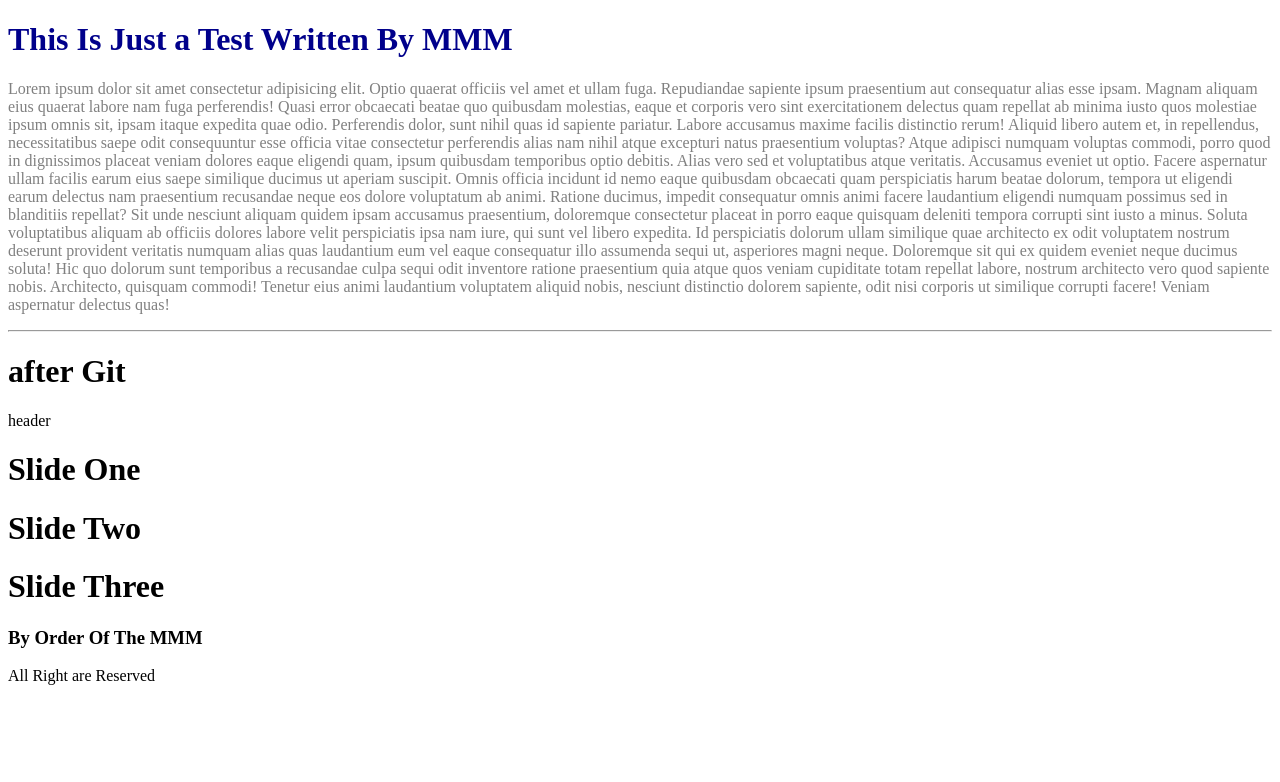
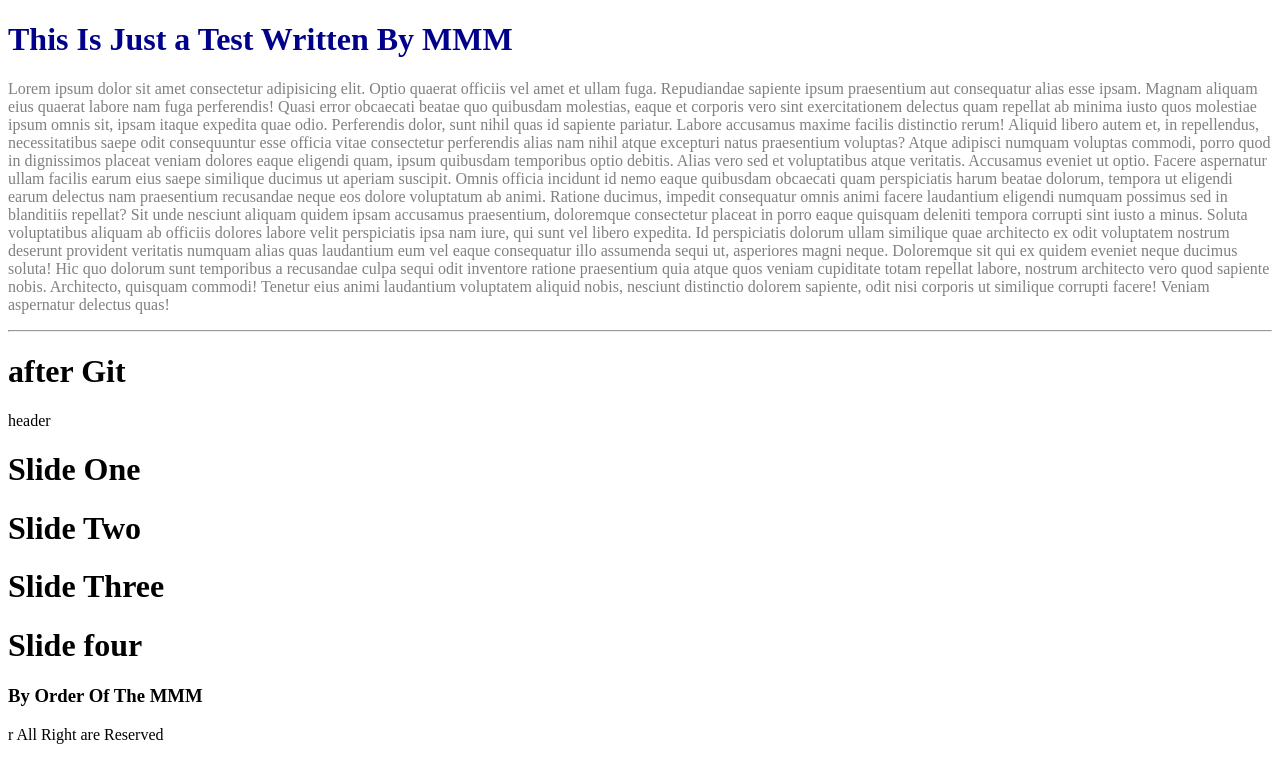
Before and after one commit to MMMojarrabian/GitHub-Test, a plain HTML site: page index.html in a window 1280 px wide. Drawn offline with Linux system fonts and the light colour scheme.

Commit message:
add slide four

```diff
--- a/index.html
+++ b/index.html
@@ -19,12 +19,14 @@
         <h1>Slide One</h1>
         <h1>Slide Two</h1>
         <h1>Slide Three</h1>
+        <h1>Slide four</h1>
+
 
 
      </div>
      <h3>By Order Of The MMM</h3>
 
-     <footer>
+     <foote>r
         All Right are Reserved
      </footer>
      <script src="script.js"></script>
```
